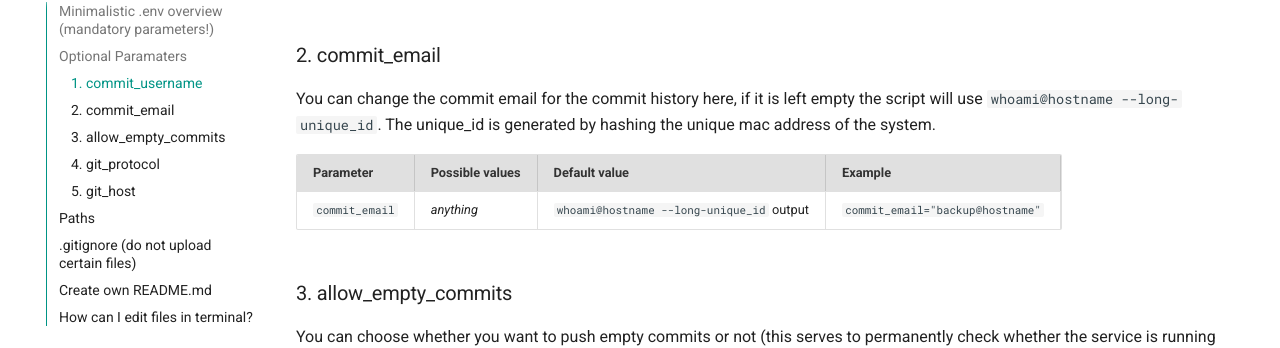
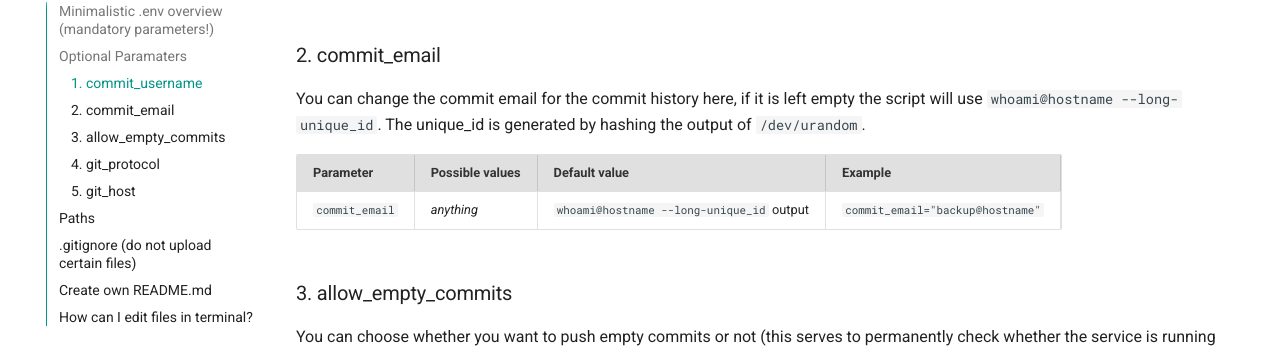
Before and after one commit to Staubgeborener/Klipper-Backup, an MkDocs documentation site: the page built from docs/configuration.md, in a window 1280 px wide and 900 px high, scrolled down 863 px. Shown: the part 145-493 px from the top of the window. Built offline with MkDocs 1.6.1 and Material for MkDocs 9.7.7, drawn with Linux system fonts in a browser that asks for light colours; comment, search, counter and statistics services are not loaded.

Commit message:
configuration.md

```diff
--- a/docs/configuration.md
+++ b/docs/configuration.md
@@ -22,7 +22,7 @@ You can change the commit username for the commit history here, for example `com
 | `commit_username` | *anything*      | `whoami` output | `commit_username="backup user"` |
 
 ### 2. commit_email
-You can change the commit email for the commit history here, if it is left empty the script will use `whoami@hostname --long-unique_id`. The unique_id is generated by hashing the unique mac address of the system.
+You can change the commit email for the commit history here, if it is left empty the script will use `whoami@hostname --long-unique_id`. The unique_id is generated by hashing the output of `/dev/urandom`.
 
 | Parameter      | Possible values | Default value                             | Example                          |
 | -------------- | --------------- |------------------------------------------ | -------------------------------- |
```
